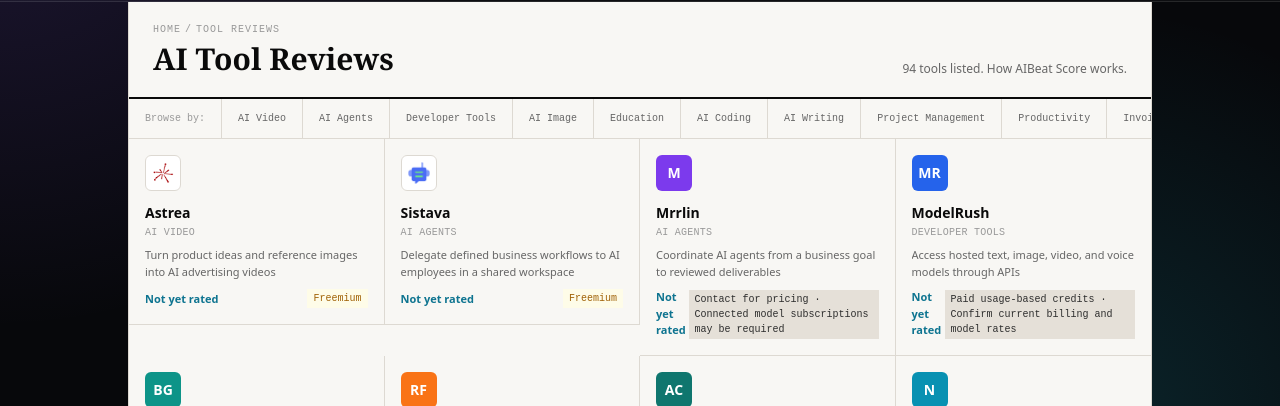
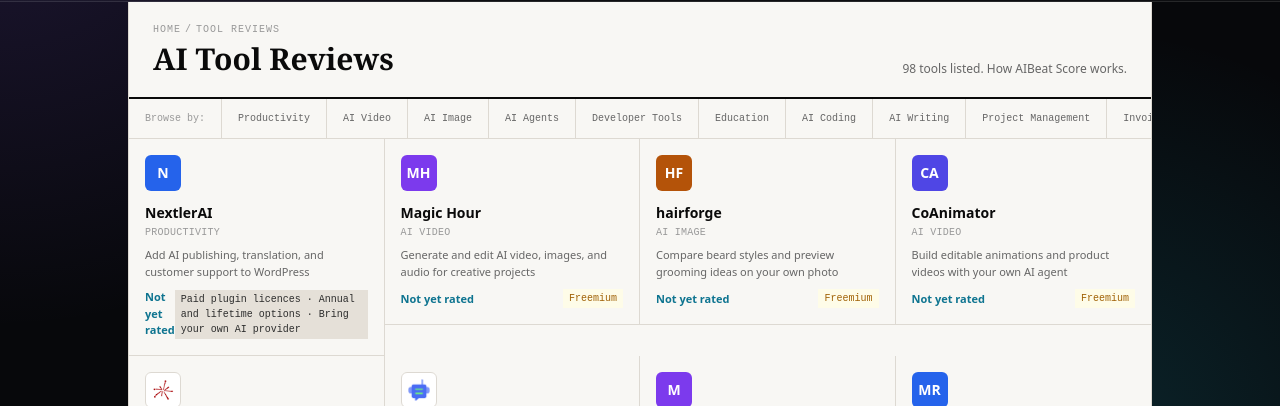
Before and after one commit to Elementexperts/aibeat, a Next.js app: page /tools in a window 1280 px wide. Shown: the part 152-558 px from the top of the page. Built offline with nearby package versions, Linux system fonts and the light colour scheme; no server answers.

Commit message:
Add tools

```diff
--- a/data/submitted-tools.ts
+++ b/data/submitted-tools.ts
@@ -4,6 +4,50 @@
 // See docs/submission-review-2026-09-07.md and docs/submission-review-2026-09-09.md.
 // No hands-on score has been assigned.
 export const SUBMITTED_TOOLS: Tool[] = [
+  {
+    slug: 'nextlerai', name: 'NextlerAI',
+    tagline: 'Add AI publishing, translation, and customer support to WordPress',
+    description: 'NextlerAI offers separate WordPress plugins for content publishing, website translation, and customer support. Publisher researches and schedules articles with approval controls. Translator works with supported multilingual plugins, while Assistant connects WordPress knowledge and WooCommerce products to customer conversations. Users connect their own supported AI providers. Licences vary by product, site count, and duration; AI provider costs are separate.',
+    category: 'Productivity', logo: '#2563eb', logoInitials: 'N', rating: null,
+    pricing: 'Paid plugin licences · Annual and lifetime options · Bring your own AI provider', pricingType: 'paid',
+    websiteUrl: 'https://nextlerai.com/', affiliateUrl: 'https://nextlerai.com/', featured: true,
+    pros: ['Separate plugins for publishing, translation, and support', 'WordPress and WooCommerce workflows', 'Approval controls for customer-facing changes'],
+    cons: ['Requires WordPress and compatible integrations', 'AI provider usage is separate from the plugin licence', 'Automated content and translations need review'],
+    alternatives: ['jasper', 'copy-ai'],
+  },
+  {
+    slug: 'magic-hour', name: 'Magic Hour',
+    tagline: 'Generate and edit AI video, images, and audio for creative projects',
+    description: 'Magic Hour combines AI media generation and editing in a web app, with API access for automated workflows. Its tools include text-to-video, image-to-video, lip sync, image editing, and audio generation. Free access provides limited experimentation, while paid subscriptions and credit packs increase capacity. Export resolution, queues, and tool usage vary by plan. Commercial use requires a paid plan under the published pricing terms.',
+    category: 'AI Video', logo: '#7c3aed', logoInitials: 'MH', rating: null,
+    pricing: 'Free access · Paid plans and credit packs · Commercial use on paid plans', pricingType: 'freemium',
+    websiteUrl: 'https://magichour.ai/', affiliateUrl: 'https://magichour.ai/', featured: true,
+    pros: ['Video, image, and audio tools in one workspace', 'Web interface and API access', 'Free access for trying basic features'],
+    cons: ['Generation consumes credits', 'Free video and audio may include watermarks', 'Commercial rights and export limits depend on the plan'],
+    alternatives: ['runway', 'pictory', 'solice'],
+  },
+  {
+    slug: 'hairforge', name: 'hairforge',
+    tagline: 'Compare beard styles and preview grooming ideas on your own photo',
+    description: 'hairforge combines beard-style guides, face-shape suggestions, and optional AI photo previews. Users can browse styles and use the advertised free face analysis to narrow their choices, then spend credits to generate a personal preview. The previews help compare appearance and proportions; they do not predict hair growth. Photo processing and retention follow the service privacy policy.',
+    category: 'AI Image', logo: '#b45309', logoInitials: 'HF', rating: null,
+    pricing: 'Free guides and face analysis · Paid credits for AI previews', pricingType: 'freemium',
+    websiteUrl: 'https://beardstyles.co/', affiliateUrl: 'https://beardstyles.co/', featured: true,
+    pros: ['Style guides organized around face shape and maintenance', 'Optional personal photo previews', 'Preview credit cost shown before confirmation'],
+    cons: ['Personal AI previews require paid credits', 'Generated images do not predict actual beard growth', 'Photo uploads involve the service processing and retention policies'],
+    alternatives: [],
+  },
+  {
+    slug: 'coanimator', name: 'CoAnimator',
+    tagline: 'Build editable animations and product videos with your own AI agent',
+    description: 'CoAnimator is a desktop animation studio that connects to supported AI agents to create scenes, timelines, narration, and effects. It supports product demos, tutorials, and editing recorded footage, with editable project files and local rendering on Windows, macOS, and Linux. The free plan exports watermarked 720p videos. A paid licence adds up to 4K and watermark-free exports; third-party AI services use your own accounts and keys.',
+    category: 'AI Video', logo: '#4f46e5', logoInitials: 'CA', rating: null,
+    pricing: 'Free watermarked 720p · Paid lifetime licence · Optional paid update renewals', pricingType: 'freemium',
+    websiteUrl: 'https://coanimator.com/', affiliateUrl: 'https://coanimator.com/', featured: true,
+    pros: ['Editable project files and local rendering', 'Connects to supported agents including Claude Code and Codex', 'Unmetered local exports with templates and plugins'],
+    cons: ['Requires a desktop setup and your own AI agent', 'Free exports are watermarked and limited to 720p', 'AI services and later update renewals can cost extra'],
+    alternatives: ['solice', 'pictory', 'runway'],
+  },
   {
     slug: 'astrea', name: 'Astrea',
     tagline: 'Turn product ideas and reference images into AI advertising videos',
```
Also changed, not shown: 2 other files (tests, documents, lock files or other folders).
